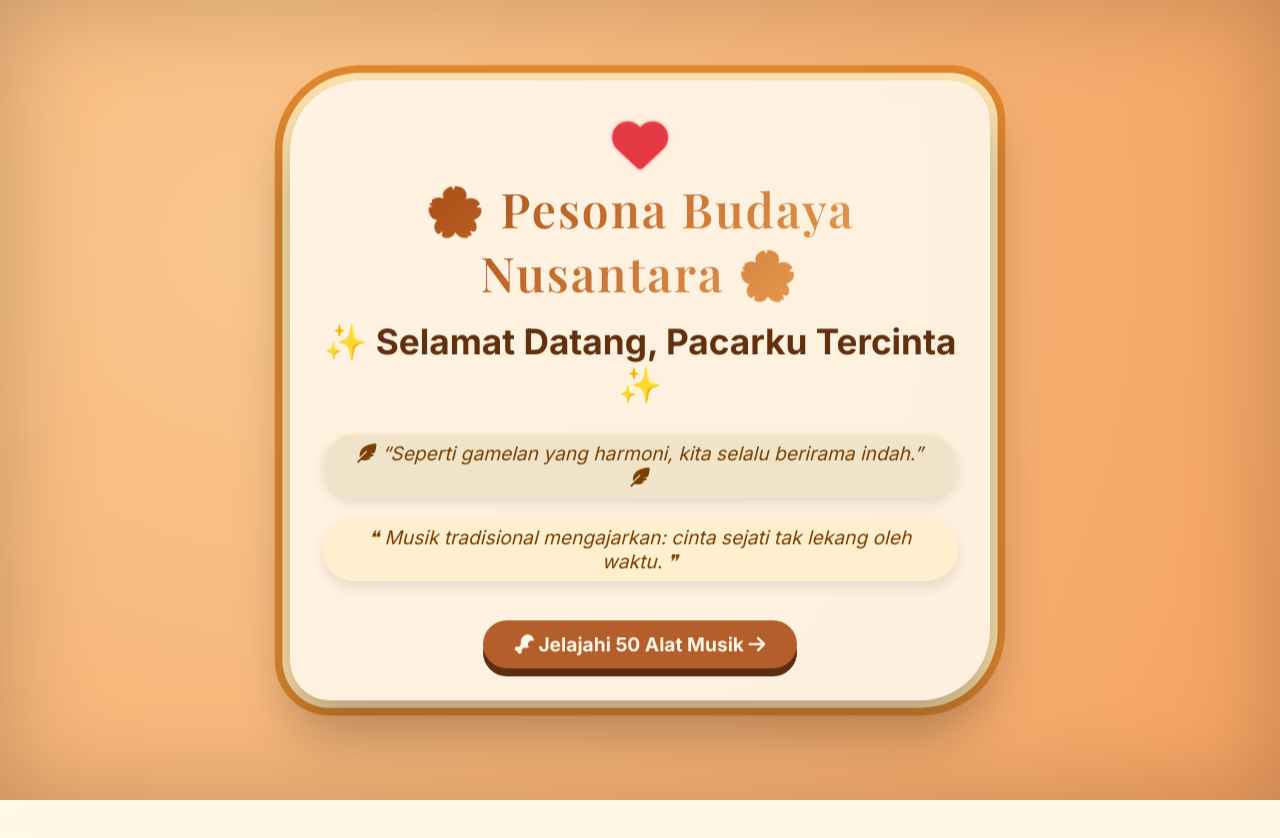
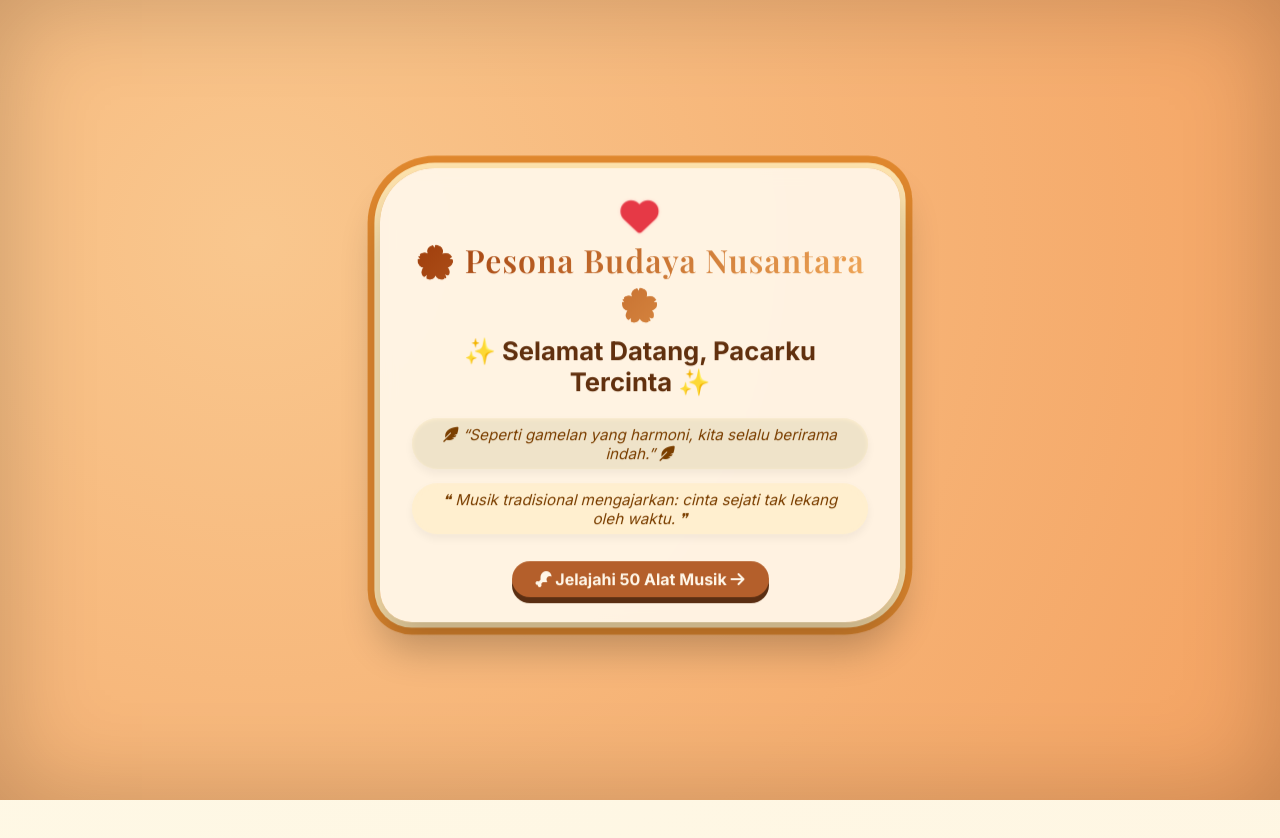
Before and after one commit to kurikulum-andro/Tugas-tradisional, a plain HTML site: page index.html in a window 1280 px wide. Shown: the top 838 px of the page. Drawn offline with nearby package versions, Linux system fonts and the light colour scheme; a web font is replaced by a local one.

Commit message:
Update index.html

```diff
--- a/index.html
+++ b/index.html
@@ -22,7 +22,7 @@
       scroll-behavior: smooth;
     }
 
-    /* SPLASH / HALAMAN SAMBUTAN (MUKA AWAL) */
+    /* SPLASH / HALAMAN SAMBUTAN (MUKA AWAL) - DIPERKECIL & MINIMALIS */
     .splash-screen {
       position: fixed;
       top: 0;
@@ -40,84 +40,88 @@
       backdrop-filter: blur(2px);
     }
 
+    /* konten splash lebih kecil, lebih sempit, lebih minimal */
     .splash-content {
-      max-width: 700px;
-      padding: 2rem;
-      background: rgba(255, 248, 235, 0.9);
-      border-radius: 70px 40px 70px 40px;
+      max-width: 520px;
+      width: 85%;
+      padding: 1.6rem 2rem;
+      background: rgba(255, 248, 235, 0.92);
+      border-radius: 55px 32px 55px 32px;
       backdrop-filter: blur(8px);
-      box-shadow: 0 25px 45px rgba(0,0,0,0.3), 0 0 0 6px #ffdd99, 0 0 0 12px #c97e2c;
-      animation: floatGlow 2s infinite alternate;
+      box-shadow: 0 20px 35px rgba(0,0,0,0.25), 0 0 0 4px #ffdd99, 0 0 0 10px #c97e2c;
+      animation: floatGlowMin 2s infinite alternate;
       transform: translateY(0);
     }
 
-    @keyframes floatGlow {
-      0% { transform: translateY(0px); box-shadow: 0 25px 45px rgba(0,0,0,0.2), 0 0 0 6px #ffdd99, 0 0 0 12px #c97e2c; }
-      100% { transform: translateY(-12px); box-shadow: 0 35px 55px rgba(0,0,0,0.3), 0 0 0 8px #ffe6b3, 0 0 0 16px #e68a2e; }
+    /* animasi lebih halus & tidak terlalu besar */
+    @keyframes floatGlowMin {
+      0% { transform: translateY(0px); box-shadow: 0 20px 35px rgba(0,0,0,0.2), 0 0 0 4px #ffdd99, 0 0 0 10px #c97e2c; }
+      100% { transform: translateY(-6px); box-shadow: 0 28px 40px rgba(0,0,0,0.25), 0 0 0 6px #ffe6b3, 0 0 0 13px #e68a2e; }
     }
 
+    /* ukuran teks dan spacing dikurangi agar tidak "zoom" */
     .splash-content h1 {
       font-family: 'Playfair Display', serif;
-      font-size: 3rem;
+      font-size: 2rem;
       background: linear-gradient(135deg, #9e3c0b, #f7b05e);
       -webkit-background-clip: text;
       background-clip: text;
       color: transparent;
-      margin-bottom: 1rem;
-      letter-spacing: 2px;
+      margin-bottom: 0.7rem;
+      letter-spacing: 1px;
     }
 
     .splash-content .greeting {
-      font-size: 2.2rem;
+      font-size: 1.6rem;
       font-weight: 700;
       color: #61300e;
-      margin: 0.5rem 0;
+      margin: 0.4rem 0;
     }
 
     .splash-content .mutiara {
       font-style: italic;
-      font-size: 1.2rem;
+      font-size: 0.95rem;
       background: #efe3c9;
       display: inline-block;
-      padding: 0.5rem 1.5rem;
-      border-radius: 40px;
+      padding: 0.4rem 1.2rem;
+      border-radius: 30px;
       color: #7b3f00;
-      margin: 1.2rem 0;
-      box-shadow: inset 0 1px 4px #ffefcf, 0 6px 12px rgba(0,0,0,0.1);
+      margin: 0.9rem 0;
+      box-shadow: inset 0 1px 4px #ffefcf, 0 4px 8px rgba(0,0,0,0.05);
     }
 
     .splash-content .heart-icon {
-      font-size: 3rem;
+      font-size: 2.2rem;
       color: #e63946;
-      margin: 0.5rem;
+      margin: 0.3rem;
       animation: heartbeat 1.4s infinite;
     }
 
     @keyframes heartbeat {
       0% { transform: scale(1); }
-      50% { transform: scale(1.2); text-shadow: 0 0 5px #ffb3b3; }
+      50% { transform: scale(1.1); text-shadow: 0 0 3px #ffb3b3; }
       100% { transform: scale(1); }
     }
 
     .enter-btn {
       background: #b45f2b;
       border: none;
-      padding: 12px 32px;
-      font-size: 1.2rem;
+      padding: 8px 24px;
+      font-size: 1rem;
       font-weight: bold;
       color: #fff6e8;
-      border-radius: 50px;
+      border-radius: 40px;
       cursor: pointer;
-      margin-top: 20px;
+      margin-top: 12px;
       transition: 0.3s;
-      box-shadow: 0 8px 0 #5a2e12;
+      box-shadow: 0 6px 0 #5a2e12;
       font-family: 'Inter', sans-serif;
     }
 
     .enter-btn:hover {
-      transform: translateY(-3px);
+      transform: translateY(-2px);
       background: #d47c3a;
-      box-shadow: 0 11px 0 #5a2e12;
+      box-shadow: 0 8px 0 #5a2e12;
     }
 
     /* konten utama (awal tersembunyi) */
@@ -224,10 +228,11 @@
     }
 
     @media (max-width: 700px) {
-      .splash-content h1 { font-size: 2rem; }
-      .greeting { font-size: 1.6rem; }
+      .splash-content h1 { font-size: 1.5rem; }
+      .splash-content .greeting { font-size: 1.2rem; }
       .hero h2 { font-size: 1.6rem; }
       th, td { font-size: 0.75rem; padding: 8px 4px; }
+      .splash-content { padding: 1.2rem 1.5rem; max-width: 90%; }
     }
   </style>
 </head>
@@ -270,7 +275,7 @@
 </div>
 
 <script>
-  // Data 50 alat musik modern sesuai permintaan
+  // Data 50 alat musik modern sesuai permintaan (tidak diubah sama sekali)
   const alatMusikList = [
     // Elektronik & Digital 1-10
     {nama:"Gamelan Elektrik", daerah:"Jawa Tengah, DIY", kategori:"Elektronik", sumber:"Elektrofon", cara:"Dipukul (midi trigger)"},
@@ -333,8 +338,7 @@
     {nama:"Modular Synth Rebab", daerah:"Jawa Barat", kategori:"Kontemporer", sumber:"Elektrofon", cara:"Patch modul synthesizer untuk rebab"}
   ];
 
-  // memastikan tepat 50 data
-  console.log("Jumlah data alat musik modern:", alatMusikList.length); // harus 50
+  console.log("Jumlah data alat musik modern:", alatMusikList.length); // 50
 
   function generateTable() {
     const tbody = document.getElementById('tableBody');
@@ -344,10 +348,7 @@
       row.insertCell(0).innerText = index+1;
       row.insertCell(1).innerHTML = `<strong>${item.nama}</strong>`;
       row.insertCell(2).innerText = item.daerah;
-      // kategori badge sesuai gaya (Elektronik, Gitar & Senar, Drum & Perkusi, Keyboard & Tiup, Kontemporer)
-      let badgeClass = "category-badge";
-      let kategoriDisplay = item.kategori;
-      row.insertCell(3).innerHTML = `<span class="${badgeClass}">${kategoriDisplay}</span>`;
+      row.insertCell(3).innerHTML = `<span class="category-badge">${item.kategori}</span>`;
       row.insertCell(4).innerHTML = `<span class="sumber-bunyi"><i class="fas fa-music"></i> ${item.sumber}</span>`;
       row.insertCell(5).innerHTML = `<i class="fas fa-hands"></i> ${item.cara}`;
     });
```
